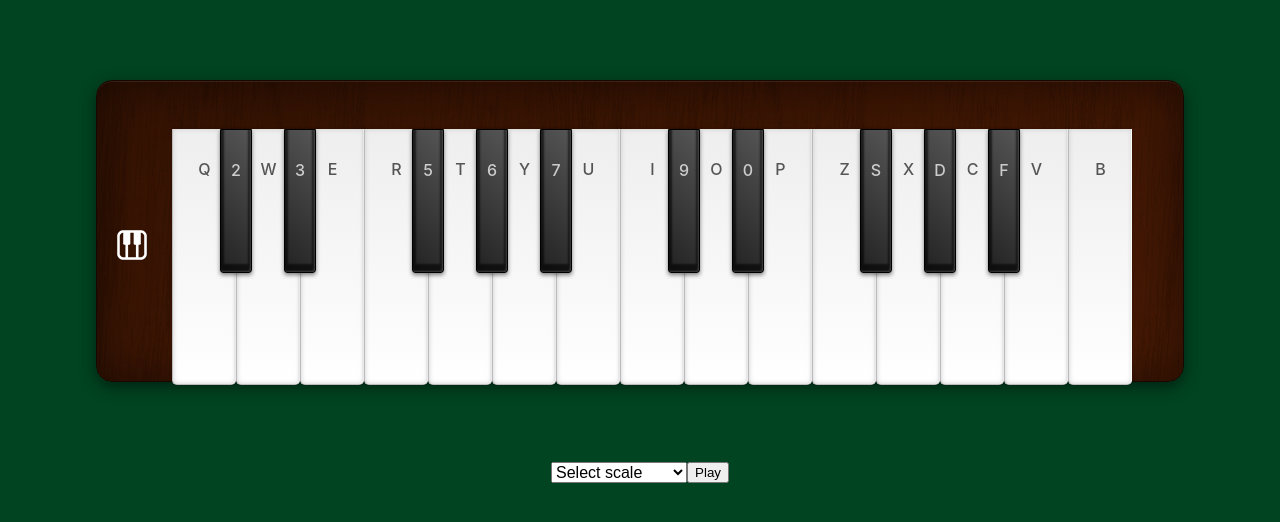
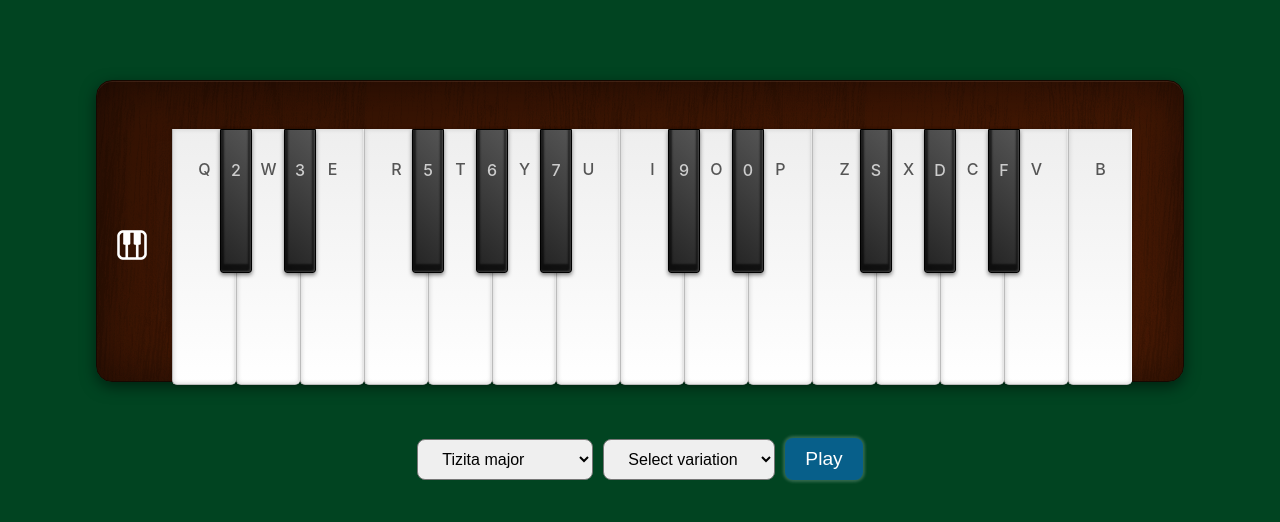
Before and after one commit to kalebWond/penta-scale-generator, a React (Create React App) app: page / in a window 1280 px wide. Shown: the top 522 px of the page. Built offline with nearby package versions, Linux system fonts and the light colour scheme.

Commit message:
implement scale variations

```diff
--- a/src/App.css
+++ b/src/App.css
@@ -20,7 +20,7 @@
   justify-content: center;
   height: 18.875em;
   width: 68em;
-  margin: 5em auto;
+  margin: 5em auto 2em;
   padding: 3em 2em 3em 3.5em;
   border: 1px solid #160801;
   border-radius: 1em;
@@ -128,6 +128,28 @@
 .controls {
   display: flex;
   justify-content: center;
+  align-items: center;
+  margin-top: 3.5em;
+}
+
+.btn {
+  border: none;
+  padding: 10px 20px;
+  color: white;
+  background-color: #075f8a;
+  font-size: 1.2em;
+  border-radius: 8px;
+  box-shadow: 0 0px 3px 2px rgba(255, 255, 255, 0.2);
+  transition: all .2s;
+  cursor: pointer;
+}
+
+.btn:hover {
+  background-color: #20668a;
+}
+
+.btn:active {
+  transform: translateY(1px)
 }
 
 label {
@@ -136,4 +158,16 @@
 
 select {
   font-size: 1rem;
+  margin-right: 10px;
+  padding: 10px 20px;
+  border-radius: 8px;
+  outline: none;
 }
+
+.letter {
+  color: #ccc;
+  font-size: 3em;
+  font-weight: 600;
+  font-style: italic;
+  margin-right: 20px;
+}
--- a/src/Controls.js
+++ b/src/Controls.js
@@ -1,11 +1,12 @@
 import { useState } from 'react'
 
 function Controls({getControlData}) {
-    const [scale, setScale] = useState('')
+    const [scale, setScale] = useState('TIZITA-1')
+    const [variation, setVariation] = useState("")
     return (
         <div className="controls">
             <div>
-                <select value={scale} onChange={(({target}) => setScale(target.value))} id="standard-select">
+                <select value={scale} onChange={({target}) => setScale(target.value)} id="standard-select">
                     <option disabled value="">Select scale</option>
                     <option value="TIZITA-1">Tizita major</option>
                     <option value="TIZITA-2">Tizita minor</option>
@@ -15,14 +16,20 @@
                     <option value="BATI-2">Bati minor</option>
                     <option value="ANCHOYE">Anchi hoye lene</option>
                 </select>
-                <span className="focus"></span>
+                <select value={variation} onChange={({target}) => setVariation(parseInt(target.value))} id="standard-select">
+                    <option disabled value="">Select variation</option>
+                    <option value="0">1st</option>
+                    <option value="1">2nd</option>
+                    <option value="3">5th</option>
+                    <option value="4">6th</option>
+                </select>
             </div>
-            <button onClick={clickHandler}>Play</button>
+            <button className="btn" onClick={clickHandler}>Play</button>
         </div>
     )
 
     function clickHandler() {
-        getControlData({scale})
+        getControlData({scale, variation: variation || 0})
     }
 }
 
--- /dev/null
+++ b/src/KeyPrint.js
@@ -0,0 +1,16 @@
+import React from 'react'
+
+function KeyPrint({ notes }) {
+    console.log(notes)
+    return (
+        <div className="controls">
+            {
+                notes.map((note, i) => (<span key={i} className="letter">{note.dataset.key}</span>))
+            // showKeys ? (notes.map((note, i) => (<span key={i} className="letter">{note.firstElementChild.innerText}</span>)))
+            // : (notes.map((note, i) => (<span key={i} className="letter">{note.dataset.key}</span>)))
+            }
+        </div>
+    )
+}
+
+export default KeyPrint
--- a/src/Piano.js
+++ b/src/Piano.js
@@ -1,10 +1,13 @@
 import Controls from './Controls';
 import { useLayoutEffect, useState } from 'react'
-import { getScalePattern, removeTransition, playSoundByKeyboard, playSound, sleep, playKey } from './_helpers';
+import { getScalePattern, removeTransition, playSoundByKeyboard, playSound, sleep, playKey, mapVariationToStart } from './_helpers';
+import KeyPrint from './KeyPrint';
 
 function Piano() {
     const [showKeys, setShowKeys] = useState(true);
     const [isPlaying, setIsPlaying] = useState(false)
+    const [touchedKeys, setTouchedKeys] = useState([])
+
     useLayoutEffect(() => {
         document.addEventListener('keydown', playSoundByKeyboard)
         const keys = Array.from(document.querySelectorAll('.set div'))
@@ -100,24 +103,28 @@
                 <audio src="assets/sounds/"></audio>
             </ul>
             <Controls getControlData={getControlData} />
+            { touchedKeys.length > 0 && <KeyPrint showKeys={showKeys} notes={touchedKeys} /> }
         </>
     );
 
     function getControlData(data) {
-        const pattern = getScalePattern(data.scale);
-        playScale(pattern)
+        const pattern = getScalePattern(data);
+        playScale(pattern, data.variation)
     }
 
-    async function playScale(pattern) {
+    async function playScale(pattern, variation) {
         if(!pattern || isPlaying) {
             return;
         }
         setIsPlaying(true)
-        const keys = Array.from(document.querySelectorAll('.set div')).slice(0, 13)
-        playKey(keys[0])
-        const backwards = [keys[0]]
-        let prevSum = 0;
+        const keys = Array.from(document.querySelectorAll('.set div'));
+        const start = mapVariationToStart(variation)
+        playKey(keys[start])
+        const backwards = [keys[start]]
+        let prevSum = start;
         for(let i = 0; i < pattern.length; i++) {
+            const note = keys[(pattern[i]*2) + (prevSum)]
+            backwards.unshift(note)
             if(i === 2) {
                 await sleep(1000)
             } else if(i === 4) {
@@ -127,10 +134,11 @@
             } else {
                 await sleep(450)
             }
-            playKey(keys[(pattern[i]*2) + (prevSum*2)])
-            backwards.unshift(keys[(pattern[i]*2) + (prevSum*2)])
-            prevSum += pattern[i];
+            playKey(note)
+            prevSum += pattern[i]*2;
         }
+        setTouchedKeys([...backwards].reverse())
+        // console.log(backwards); return;
         for (let i = 0; i < backwards.length; i++) {
             const key = backwards[i];
             if(i === 0) {
--- a/src/_helpers.js
+++ b/src/_helpers.js
@@ -1,19 +1,27 @@
-export const getScalePattern = (name) => {
-    switch (name) {
+export const getScalePattern = ({scale, variation}) => {
+    let pattern;
+    switch (scale) {
         case "TIZITA-1":
-            return [1, 1, 1.5, 1, 1.5]
+            pattern = [1, 1, 1.5, 1, 1.5]
+            return [...pattern.slice(variation), ...pattern.slice(0, variation)]
         case "TIZITA-2":
-            return [1, 0.5, 2, 0.5, 2]
+            pattern = [1, 0.5, 2, 0.5, 2]
+            return [...pattern.slice(variation), ...pattern.slice(0, variation)]
         case "AMBASEL-1":
-            return [1, 1.5, 1, 1, 1.5]
+            pattern = [1, 1.5, 1, 1, 1.5]
+            return [...pattern.slice(variation), ...pattern.slice(0, variation)]
         case "AMBASEL-2":
-            return [0.5, 2, 1, 0.5, 2]
+            pattern = [0.5, 2, 1, 0.5, 2]
+            return [...pattern.slice(variation), ...pattern.slice(0, variation)]
         case "BATI-1":
-            return [2, 0.5, 1, 2, 0.5]
+            pattern = [2, 0.5, 1, 2, 0.5]
+            return [...pattern.slice(variation), ...pattern.slice(0, variation)]
         case "BATI-2":
-            return [1.5, 1, 1, 1.5, 1]
+            pattern = [1.5, 1, 1, 1.5, 1]
+            return [...pattern.slice(variation), ...pattern.slice(0, variation)]
         case "ANCHOYE":
-            return [0.5, 2, 0.5, 1.5, 1.5]
+            pattern = [0.5, 2, 0.5, 1.5, 1.5]
+            return [...pattern.slice(variation), ...pattern.slice(0, variation)]
         default:
             break;
     }
@@ -76,3 +84,8 @@
     newAudio.currentTime = 0;
     newAudio.play();
 }
+
+export const mapVariationToStart = (variation) => {
+    const map = { 0: 0, 1: 2, 3: 7, 4: 9 }
+    return map[variation]
+}
```
